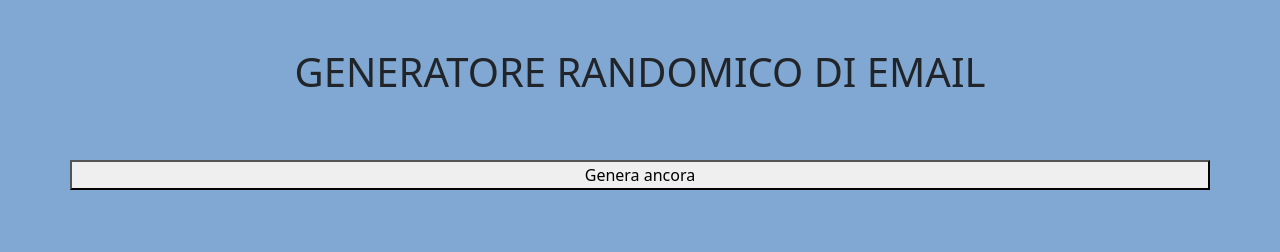
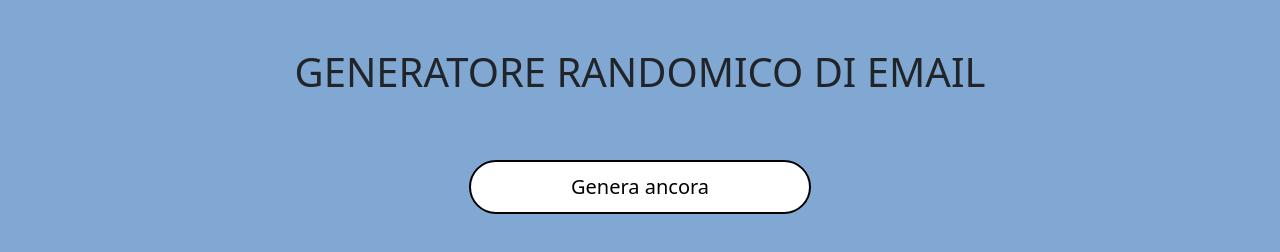
Before and after one commit to GaetanoNicotra/js-email-list, a plain HTML site: page index.html in a window 1280 px wide. Drawn offline with nearby package versions, Linux system fonts and the light colour scheme; no server answers.

Commit message:
[UPD] Stilizzazione del bottone

```diff
--- a/style.css
+++ b/style.css
@@ -1,7 +1,9 @@
+/* --- BODY --- */
 .body {
     background-color: rgba(34, 102, 179, 0.568);
 }
 
+/*--- STILIZZAZIONI ul E li --- */
 ul {
     display: flex;
     flex-direction: column;
@@ -21,9 +23,31 @@ li {
     margin-bottom: 10px;
     width: 48%;
 }
-li:hover{
-cursor: pointer;
-transform: scale(1.03);
-background-color: rgba(220, 20, 60, 0.781);
-transition: 0.3s;
+
+li:hover {
+    cursor: pointer;
+    transform: scale(1.03);
+    background-color: rgba(220, 20, 60, 0.781);
+    transition: 0.3s;
 }
+
+/* --- BOTTONE ---*/
+#button{
+    margin: 0 auto;
+    border: 2px solid rgb(0, 0, 0);
+    background-color: white;
+    border-radius: 30px;
+    width: 30%;
+    padding: 10px;
+    font-size: 20px;
+
+}
+
+#button:hover{
+    cursor: pointer;
+    transform: scale(1.03);
+    background-color: rgba(220, 20, 60, 0.781);
+    transition: 0.3s;
+    color: white;
+    border: 2px solid white;
+}
```
